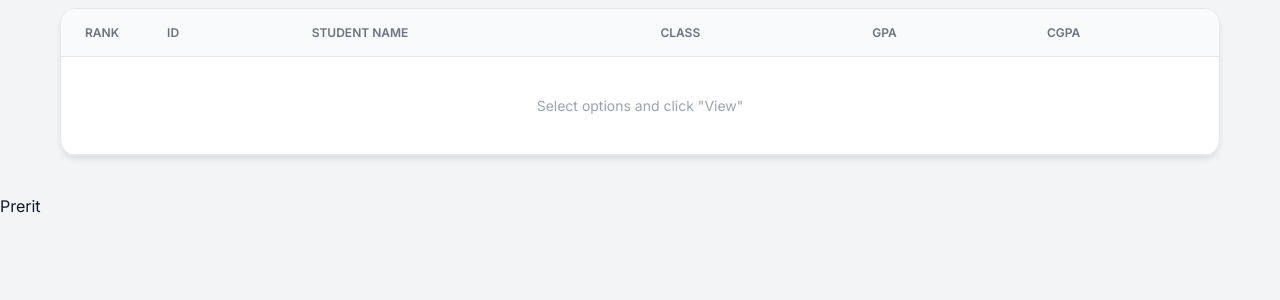
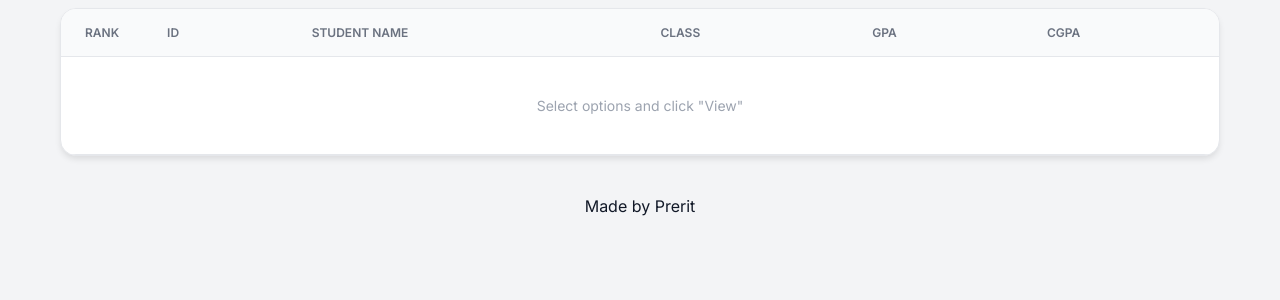
Before and after one commit to prerit26/MSE-ranklist, a Flask app: page / in a window 1280 px wide. Shown: the part 222-522 px from the top of the page. Run offline with Flask 3, Linux system fonts and the light colour scheme; data comes from the database, SQL or seed files in the repository.

Commit message:
Update index.html

```diff
--- a/templates/index.html
+++ b/templates/index.html
@@ -421,9 +421,7 @@ function closeModal() {
 
 loadClasses();
 </script>
-    <footer>
-  Prerit
-</footer>
+<footer style="text-align:center;">Made by Prerit</footer>
 
 </body>
 
```
